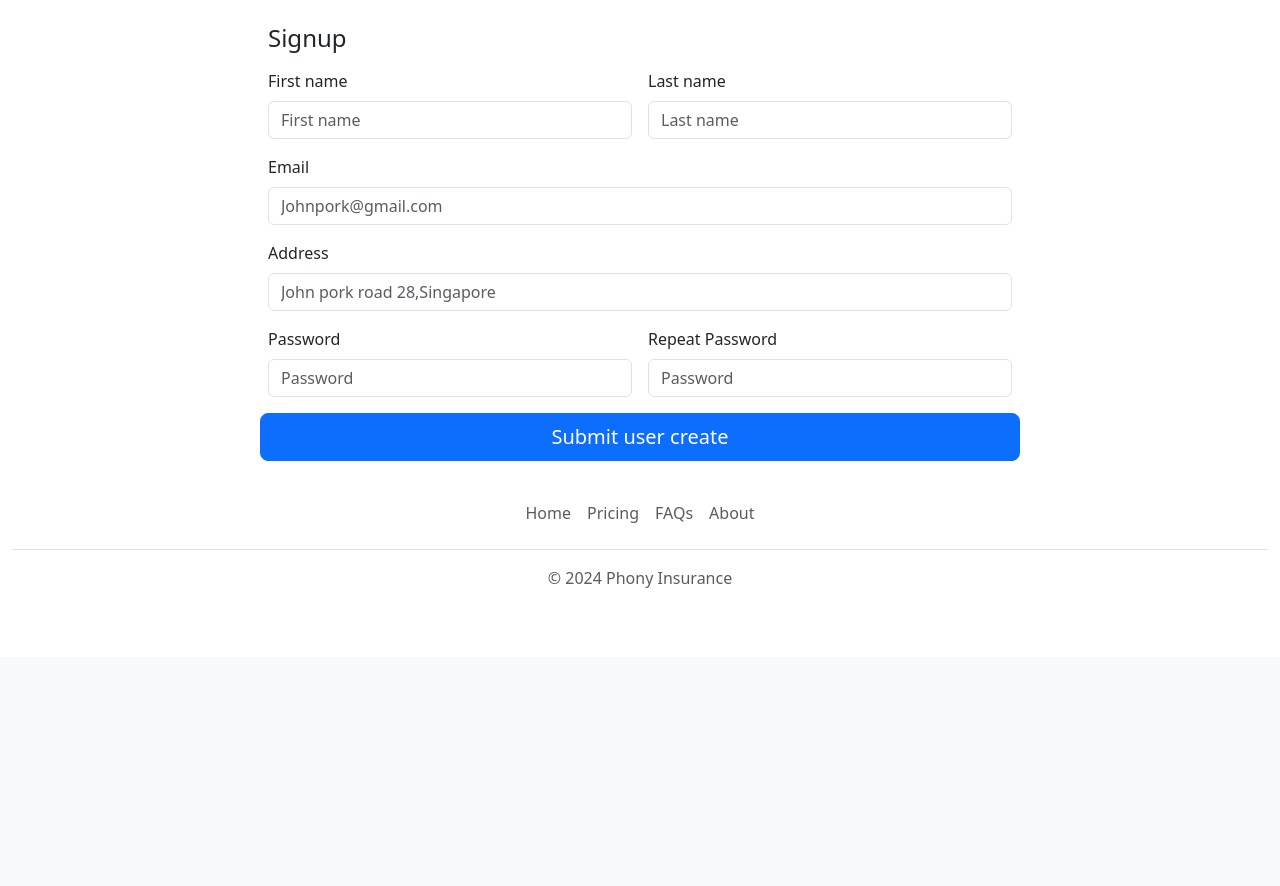
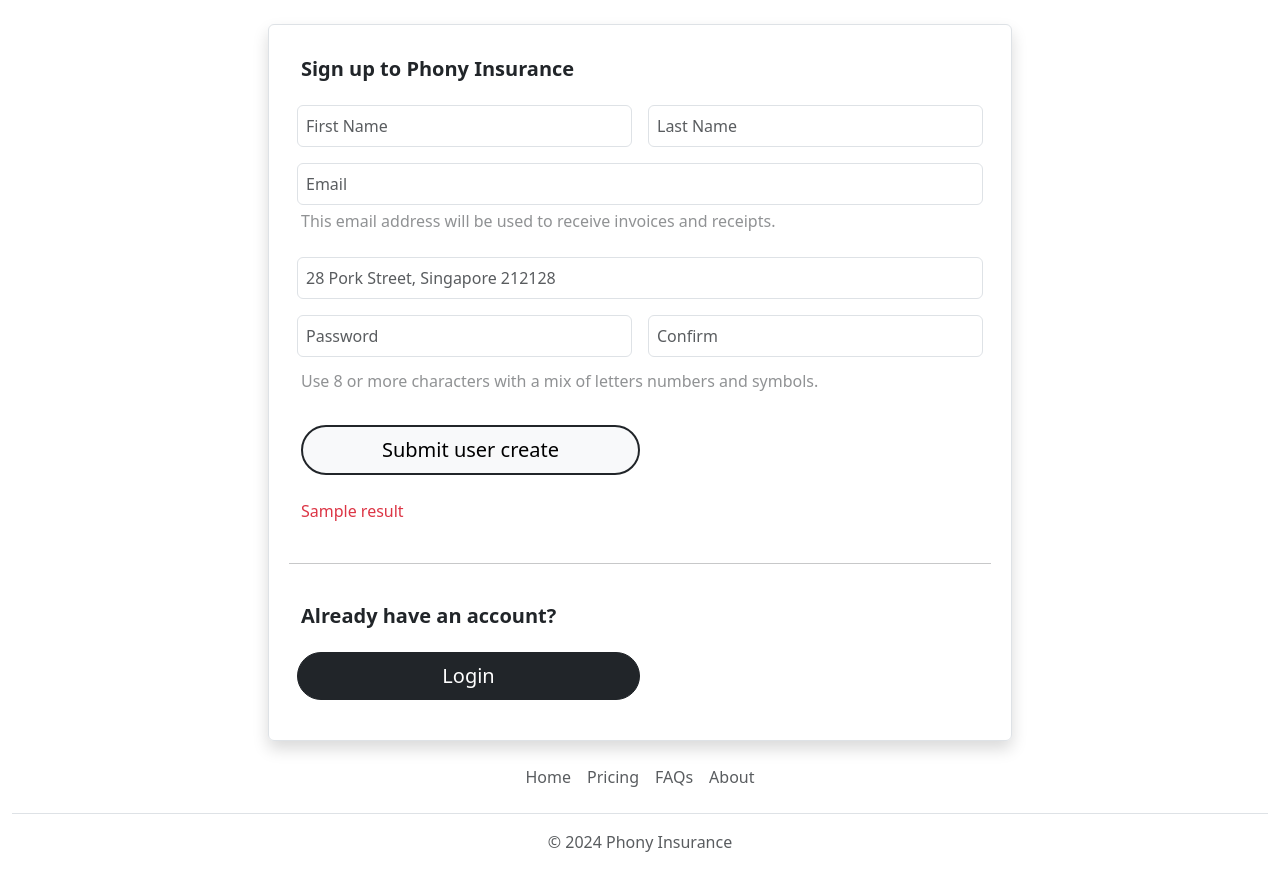
Before and after one commit to ceilingfans/app-dev, a Python web app: template website/templates/signup.html in a window 1280 px wide. Shown: the part 143-1029 px from the top of the page. Before the commit the page ends 731 px from the top, so only its background shows below. Run offline with Jinja, Linux system fonts and the light colour scheme; the template is opened without the code that fills it: most values are stand-ins (such as "Sample title", 1, 10 or a date in 2020); form fields are guessed from the names that the template uses.

Commit message:
style: signup login (#79)
* style: login page

* style: signup page

* chore: rename submit fields

```diff
--- a/api/structures/datavalidation.py
+++ b/api/structures/datavalidation.py
@@ -48,7 +48,7 @@
     password_create = PasswordField('password', validators=[DataRequired(),Length(min=8,max=20),password_check])
     password_confirm = PasswordField('repeat password', validators=[DataRequired(),EqualTo('password_create', message='Passwords must match')])
     address_create = StringField('address', validators=[DataRequired()])
-    submit_user_create = SubmitField('Submit')
+    submit_user_create = SubmitField('Register')
 
 
 class UserGetbyIdForm(FlaskForm):
@@ -82,7 +82,7 @@
     email_signin = StringField('email', validators=[DataRequired(),Email()])
     password_signin = PasswordField('password', validators=[DataRequired(),Length(min=8,max=20)])
     remember_me = BooleanField('Remember me')
-    submit_user_signin = SubmitField('Submit')
+    submit_user_signin = SubmitField('Sign In')
 
 
 # PROMO FORMS
--- a/website/templates/signup.html
+++ b/website/templates/signup.html
@@ -2,60 +2,115 @@
 %}
 <div class="container">
   <div class="d-flex justify-content-center align-items-center">
-    <div class="col-md-7 col-lg-8">
-      <h4 class="mb-3">Signup</h4>
-      <form class="needs-validation" method="post">
+    <div class="col-md-7 col-lg-8 p-3 shadow border border-grey rounded ">
+      <form class="row p-3" method="post">
+        <h5 class="mb-3 fw-bold">Sign up to Phony Insurance</h5>
+
         {{ form.csrf_token }}
-        <div class="row g-3">
-          <div class="col-sm-6">
-            <label class="form-label">First name</label>
-            {{ form.name_create(class="form-control", placeholder="First name") }}
+        <!-- FIRST NAME -->
+        <div class="col-sm-6 p-2">
+          {{ form.name_create(class="form-control p-2", placeholder="First Name") }}
+        </div>
+
+        <!-- LAST NAME -->
+        <div class="col-sm-6 p-2">
+          {{ form.name_last_create(class="form-control p-2", placeholder="Last Name") }}
+        </div>
+
+       <!-- EMAIL -->
+        {% if not form.email_create.errors %}
+        <div class="col-12 p-2">
+          {{ form.email_create(class="form-control p-2", placeholder="Email") }}
+          <p class="m-0 ms-1 mt-1 pb-2 text-body-tertiary">This email address will be used to receive invoices and receipts.</p>
+        </div>
+        {% else %}
+          <div class="col-12 p-2">
+            {{ form.email_create(class="form-control p-2 border border-danger",
+            placeholder="Email") }}
           </div>
 
-          <div class="col-sm-6">
-            <label class="form-label">Last name</label>
-            {{ form.name_last_create(class="form-control", placeholder="Last name") }}
+          <div>
+            <p class="text-danger">
+              {% for error in form.email_create.errors %} {{ error }} <br />
+              {% endfor %}
+            </p>
+          </div>
+        {% endif %}
+
+        <!-- ADDRESS -->
+        {% if not form.address_create.errors %}
+        <div class="col-12 p-2">
+          {{ form.address_create(class="form-control p-2", placeholder="28 Pork Street, Singapore 212128") }}
+        </div>
+        {% else %}
+          <div class="col-12 p-2">
+            {{ form.address_create(class="form-control p-2 border border-danger",
+            placeholder="28 Pork Street, Singapore 212128") }}
           </div>
 
-          <div class="col-12">
-            <label for="email" class="form-label">Email</label>
-            {{ form.email_create(class="form-control", placeholder="Johnpork@gmail.com") }}
+          <div>
+            <p class="text-danger">
+              {% for error in form.address_create.errors %} {{ error }} <br />
+              {% endfor %}
+            </p>
+          </div>
+        {% endif %}
+
+        <!-- PASSWORD -->
+        {% if not form.password_create.errors %}
+          <div class="col-sm-6 p-2">
+            {{ form.password_create(class="form-control p-2", placeholder="Password") }}
+          </div>
+        {% else %}
+          <div class="col-sm-6 p-2">
+            {{ form.password_create(class="form-control p-2 border border-danger",
+            placeholder="Password") }}
+
+            <div>
+              <p class="text-danger">
+                {% for error in form.password_create.errors %} {{ error }} <br />
+                {% endfor %}
+              </p>
+            </div>
+          </div>
+        {% endif %}
+
+        {% if not form.password_confirm.errors %}
+          <div class="col-sm-6 p-2">
+            {{ form.password_confirm(class="form-control p-2", placeholder="Confirm") }}
+          </div>
+        {% else %}
+          <div class="col-sm-6 p-2">
+            {{ form.password_confirm(class="form-control p-2 border border-danger",
+            placeholder="Confirm") }}
+
+            <p class="text-danger">
+              {% for error in form.password_confirm.errors %} {{ error }} <br />
+              {% endfor %}
+            </p>
+          </div>
+        {% endif %}
+          <p class="m-0 ms-1 mt-1 px-2 pb-2 text-body-tertiary">Use 8 or more characters with a mix of letters numbers and symbols.</p>
+
+
+          <div class="col-12 py-4">
+            {{ form.submit_user_create(class="w-50 btn btn-lg btn-light border-2
+          border-dark rounded-pill") }}
+          </div>
+          <p class="text-danger">{{ result }}</p>
+
+          <hr class="my-4" />
+
+          <h5 class="pt-3 mb-3 fw-bold">Already have an account?</h5>
+          <div class="col-12 p-2">
+            <a
+              href="{{ url_for('login') }}"
+              class="col-12 p-2 w-50 btn btn-lg btn-dark rounded-pill"
+              >Login</a
+            >
           </div>
 
-          <div class="col-12">
-            <label for="address" class="form-label">Address</label>
-            {{ form.address_create(class="form-control", placeholder="John pork road 28,Singapore") }}
-          </div>
-
-          <div class="col-sm-6">
-            <label for="password" class="form-label">Password</label>
-            {{ form.password_create(class="form-control", placeholder="Password") }}
-          </div>
-
-          <div class="col-sm-6">
-            <label for="repeat-password" class="form-label">Repeat Password</label>
-            {{ form.password_confirm(class="form-control", placeholder="Password") }}
-          </div>
-
-          {{ form.submit_user_create(class="w-100 btn btn-primary btn-lg") }}
-        </div>
       </form>
-      {% if result == "Email already in use" %}
-      <p>
-        <ul>
-        <li>{{result}}</li>
-        </ul>
-      </p>
-      {% endif %}
-      <p>{% if form.errors %}
-        <ul class="errors">
-          {% for field in form %}
-          {% for error in field.errors %}
-          <li>{{field.label}}: {{ error }}</li>
-          {% endfor %}
-          {% endfor %}
-        </ul>
-        {% endif %}</p>
     </div>
   </div>
 </div>
```
Also changed, not shown: website/templates/login.html (+70 -23 lines).
